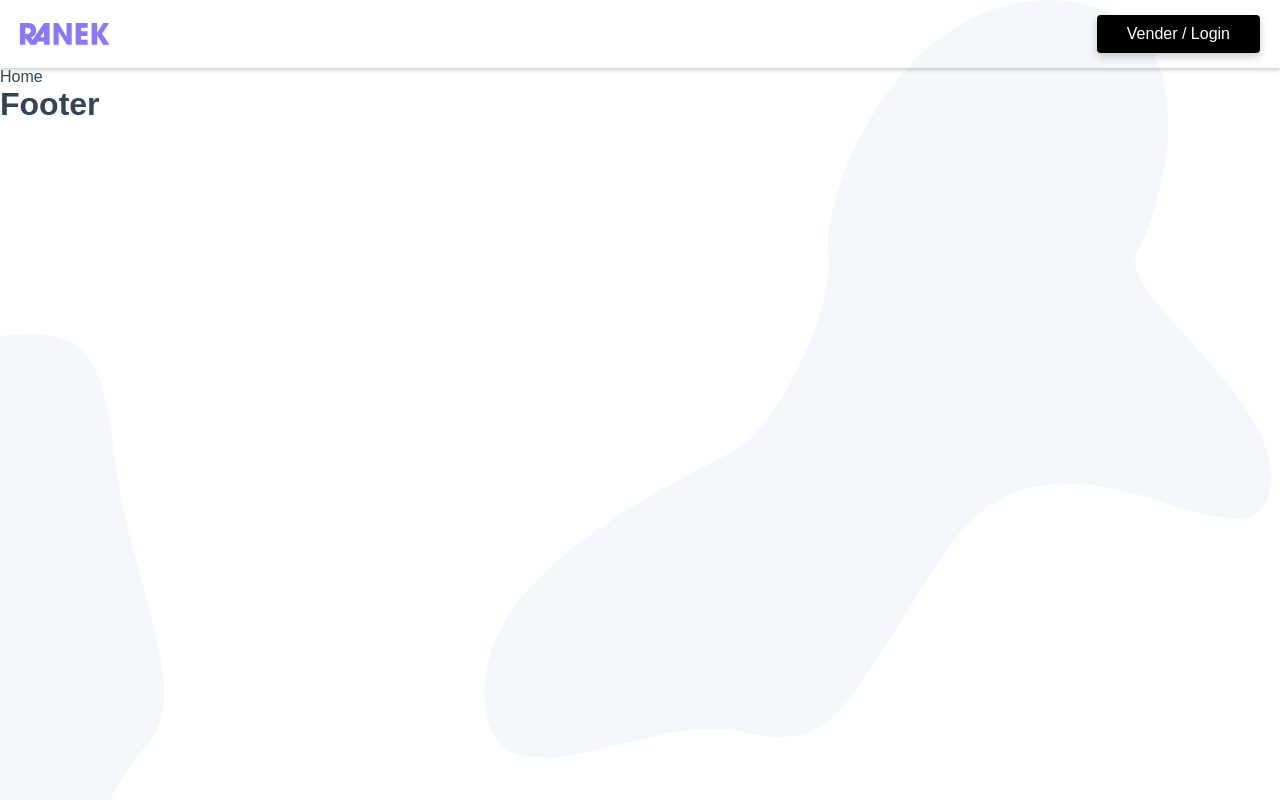
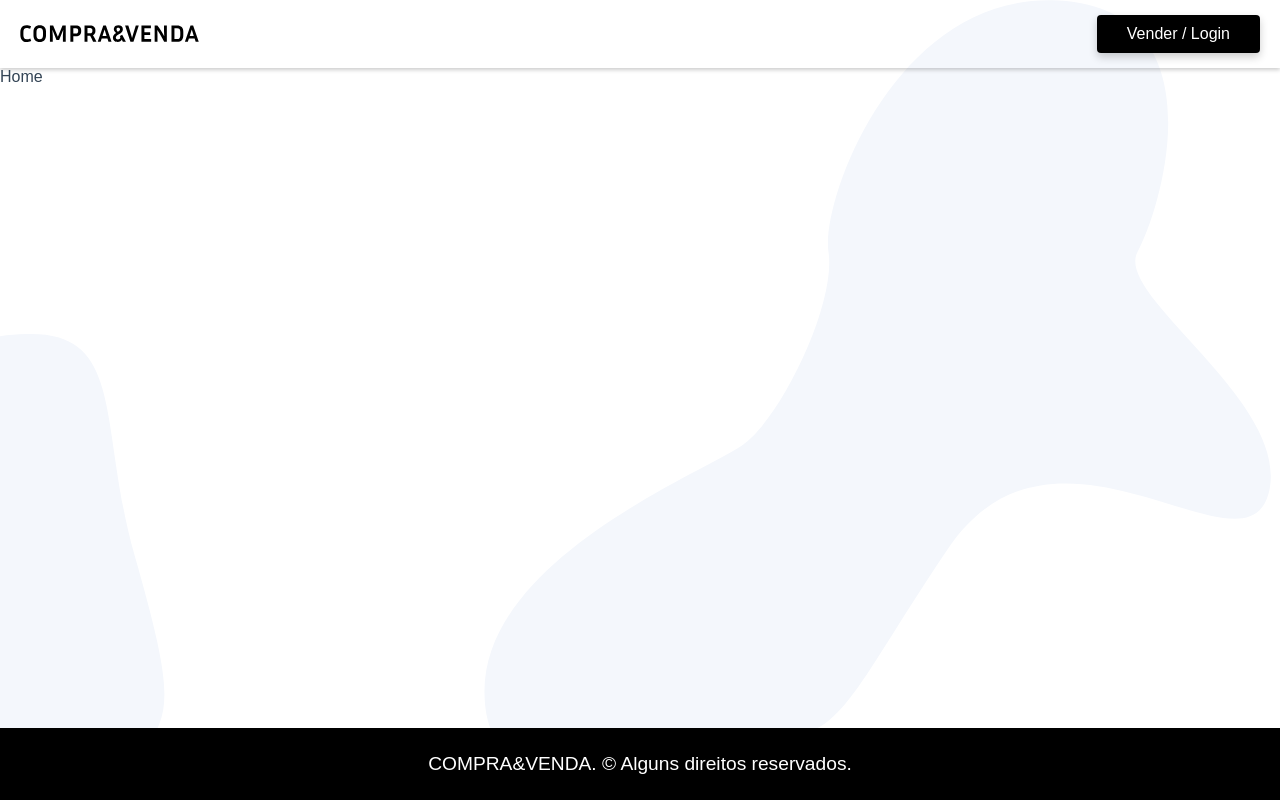
Before and after one commit to JamilleSM/project-compra-venda, a Vue app: page / in a window 1280 px wide. Built offline with nearby package versions, Linux system fonts and the light colour scheme.

Commit message:
feat: component footer

```diff
--- a/src/App.vue
+++ b/src/App.vue
@@ -5,52 +5,23 @@ import Footer from "@/components/Footer.vue";
 </script>
 
 <template>
-  <div>
+  <div id="app">
     <Header />
-    <router-link to="/">Home</router-link>
+    <main id="main">
+      <router-link to="/">Home</router-link>
+    </main>
     <Footer />
   </div>
 </template>
 
 <style scoped>
-* {
-  box-sizing: border-box;
+#app {
+  display: flex;
+  min-height: 100vh;
+  flex-direction: column;
 }
 
-body,
-ul,
-li,
-h1,
-h2,
-p {
-  padding: 0px;
-  margin: 0px;
-}
-
-ul {
-  list-style: none;
-}
-
-body {
-  font-family: "Arial";
-  color: #345;
-  background: url("./assets/pattern.svg") repeat top;
-  background-color: #000;
-}
-
-a {
-  color: #345;
-  list-style: none;
-  text-decoration: none;
-}
-
-img {
-  max-width: 100%;
-  display: block;
-}
-
-.btn {
-  display: block;
-  padding: 10px 30px;
+#main {
+  flex: 1;
 }
 </style>
--- a/src/components/Footer.vue
+++ b/src/components/Footer.vue
@@ -1,9 +1,19 @@
 <script setup></script>
 
 <template>
-  <main>
-    <h1>Footer</h1>
-  </main>
+  <footer>
+    <p>COMPRA&VENDA. © Alguns direitos reservados.</p>
+  </footer>
 </template>
 
-<style scoped></style>
+<style scoped>
+footer {
+  background: #000;
+  padding: 25px 0;
+  text-align: center;
+  font-size: 1.2rem;
+  color: #fff;
+  position: relative;
+  /*top: 75px;*/
+}
+</style>
--- a/src/components/Header.vue
+++ b/src/components/Header.vue
@@ -4,7 +4,7 @@
   <header>
     <nav>
       <router-link to="/" class="logo">
-        <img src="../assets/ranek.svg" alt="logo" />
+        <img src="../assets/logo.svg" alt="logo" />
       </router-link>
       <router-link to="/" class="btn">Vender / Login</router-link>
     </nav>
@@ -25,6 +25,6 @@ nav {
 }
 
 .logo img {
-  width: 90px;
+  width: 180px;
 }
 </style>
--- a/src/views/Home.vue
+++ b/src/views/Home.vue
@@ -1,7 +1,5 @@
 <script setup></script>
 
 <template>
-  <main>
-    <h1>Home</h1>
-  </main>
+  <section></section>
 </template>
```
Also changed, not shown: src/assets/logo.svg (added).
